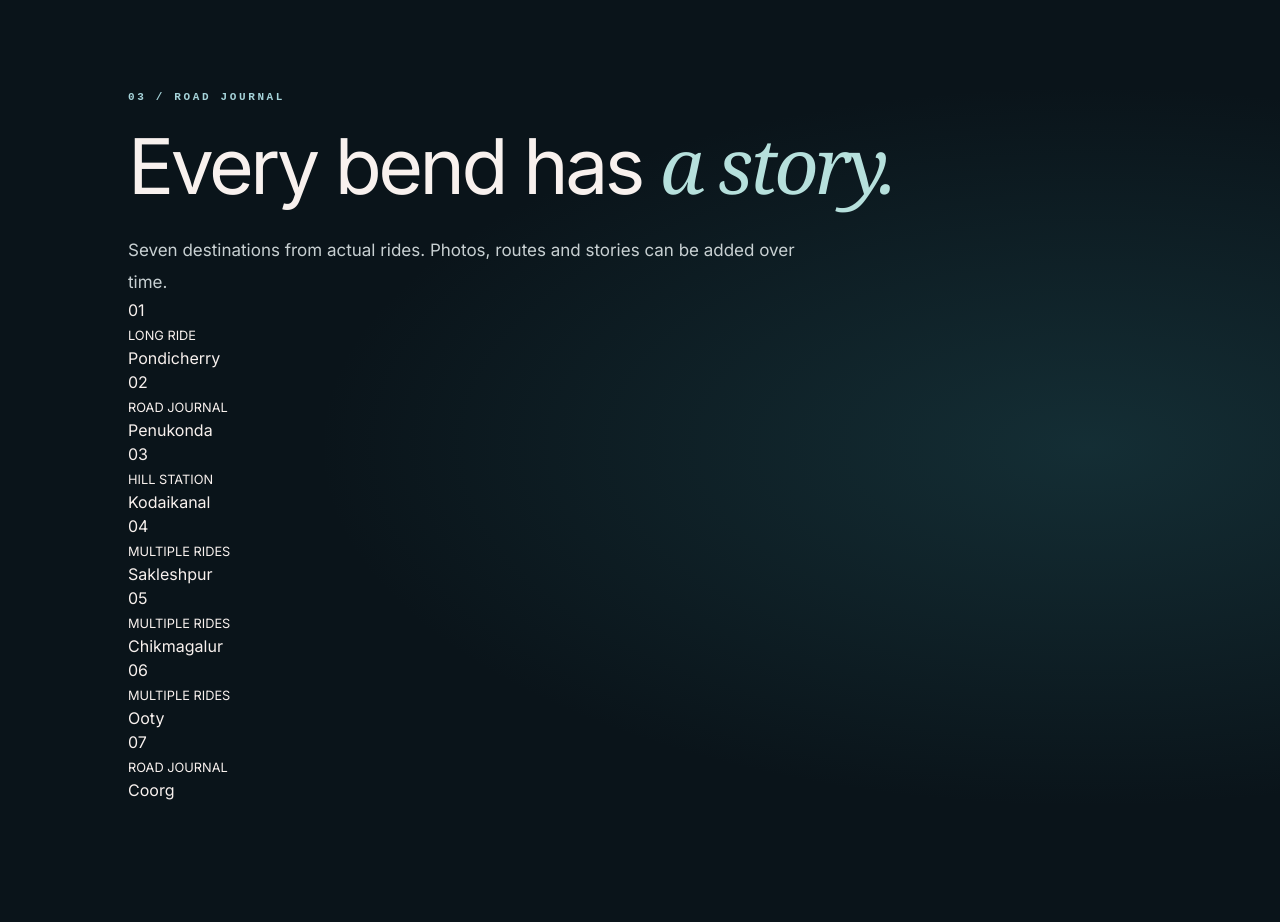
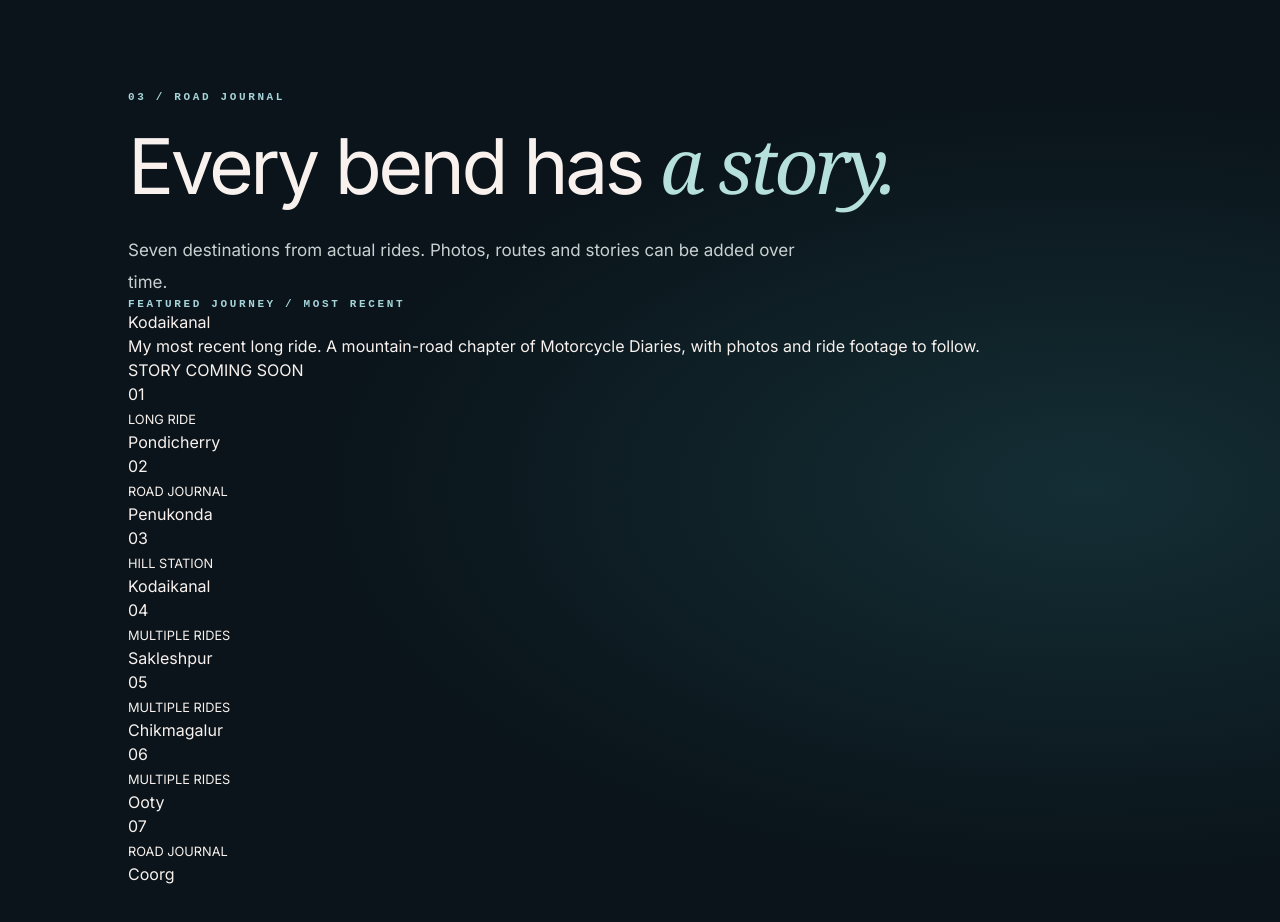
Before and after one commit to Rakshit-Rangarajan/manifesto, a Next.js app: page /rides in a window 1280 px wide. Shown: the part 2234-3156 px from the top of the page. Built offline with nearby package versions, Linux system fonts and the light colour scheme; no server answers; a web font is replaced by a local one.

Commit message:
Feature recent Kodaikanal ride in Motorcycle Diaries

```diff
--- a/app/rides/page.tsx
+++ b/app/rides/page.tsx
@@ -10,7 +10,7 @@ export default function RidesPage(){return <main className="rides-page">
 <header className="rides-hero"><div className="rides-hero-art" aria-hidden="true"/><div className="rides-hero-content"><p className="rides-eyebrow">BEYOND THE CODE / THE OPEN ROAD</p><h1>Where the Roads<br/><em>Meet the Rain.</em></h1><p>Some stories are written in code. Others are written on wet tarmac, between mountain bends and rivers.</p><a href="#journeys">Follow the road <ArrowDown size={17}/></a></div><span className="rides-hero-caption">BMW G 310 R · MONSOON RIDES · MOUNTAIN ROADS</span></header>
 <section id="journeys" className="rides-section rides-intro"><p className="rides-eyebrow">01 / THE RIDER</p><h2>Not every journey<br/><em>needs a destination.</em></h2><p>I ride for the rain, the hills, the rivers running alongside the road and the corners that make the journey unforgettable. No off-road fantasy: just the open road and the landscapes around it.</p></section>
 <section className="rides-section"><p className="rides-eyebrow">02 / WHAT CALLS ME BACK</p><h2>Four reasons to <em>keep riding.</em></h2><div className="rides-moods">{moods.map(({title,detail,icon:Icon},i)=><article key={title} className="rides-mood"><span>0{i+1}</span><Icon size={30} strokeWidth={1.4}/><h3>{title}</h3><p>{detail}</p></article>)}</div></section>
-<section className="rides-section rides-road"><p className="rides-eyebrow">03 / ROAD JOURNAL</p><h2>Every bend has <em>a story.</em></h2><p>Seven destinations from actual rides. Photos, routes and stories can be added over time.</p><div className="rides-destinations">{[{name:"Pondicherry",tag:"LONG RIDE"},{name:"Penukonda",tag:"ROAD JOURNAL"},{name:"Kodaikanal",tag:"HILL STATION"},{name:"Sakleshpur",tag:"MULTIPLE RIDES"},{name:"Chikmagalur",tag:"MULTIPLE RIDES"},{name:"Ooty",tag:"MULTIPLE RIDES"},{name:"Coorg",tag:"ROAD JOURNAL"}].map((ride,i)=><article className="rides-destination" key={ride.name}><span>{String(i+1).padStart(2,"0")}</span><div><small>{ride.tag}</small><h3>{ride.name}</h3></div></article>)}</div></section>
+<section className="rides-section rides-road"><p className="rides-eyebrow">03 / ROAD JOURNAL</p><h2>Every bend has <em>a story.</em></h2><p>Seven destinations from actual rides. Photos, routes and stories can be added over time.</p><article className="rides-featured"><div><p className="rides-eyebrow">FEATURED JOURNEY / MOST RECENT</p><h3>Kodaikanal</h3><p>My most recent long ride. A mountain-road chapter of Motorcycle Diaries, with photos and ride footage to follow.</p><span>STORY COMING SOON</span></div></article><div className="rides-destinations">{[{name:"Pondicherry",tag:"LONG RIDE"},{name:"Penukonda",tag:"ROAD JOURNAL"},{name:"Kodaikanal",tag:"HILL STATION"},{name:"Sakleshpur",tag:"MULTIPLE RIDES"},{name:"Chikmagalur",tag:"MULTIPLE RIDES"},{name:"Ooty",tag:"MULTIPLE RIDES"},{name:"Coorg",tag:"ROAD JOURNAL"}].map((ride,i)=><article className="rides-destination" key={ride.name}><span>{String(i+1).padStart(2,"0")}</span><div><small>{ride.tag}</small><h3>{ride.name}</h3></div></article>)}</div></section>
 <section className="rides-section rides-videos"><p className="rides-eyebrow">04 / THROUGH THE VISOR</p><h2>Moments in <em>motion.</em></h2><p>Future ride films and YouTube uploads will live here, alongside the stories behind them.</p></section>
 <section className="rides-end"><span>THE ROAD GOES ON</span><h2>Until the next rain.</h2><Link href="/">Back to my world <ArrowUpRight size={17}/></Link></section>
 </main>}
```
